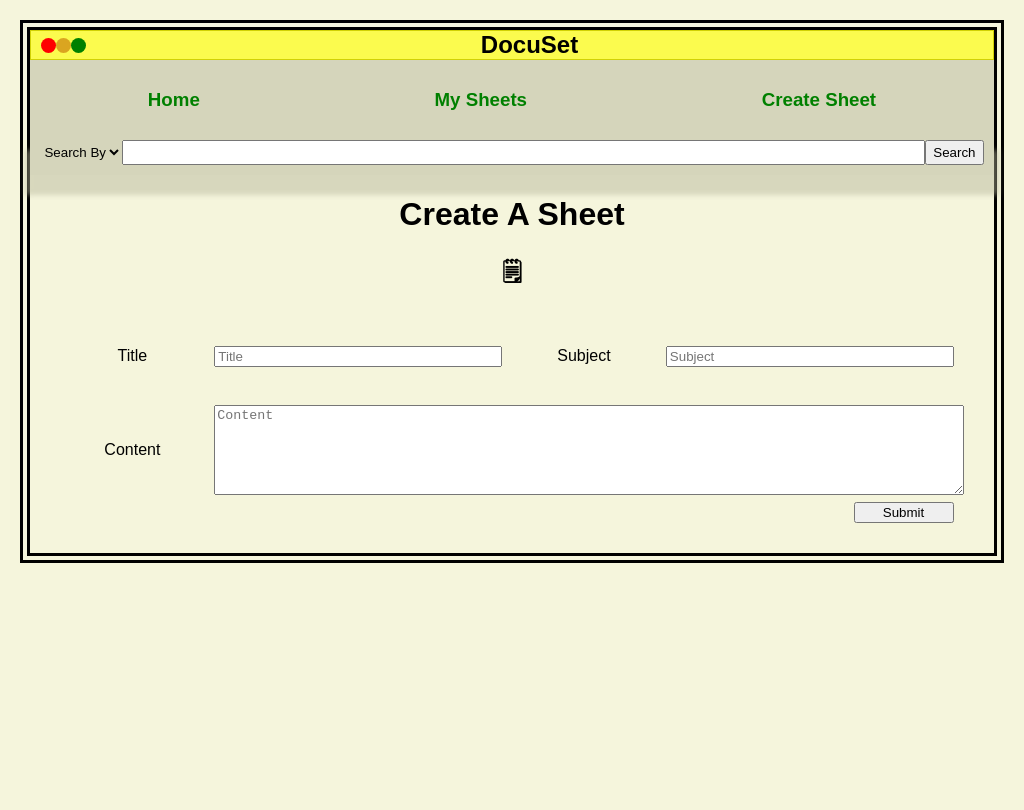
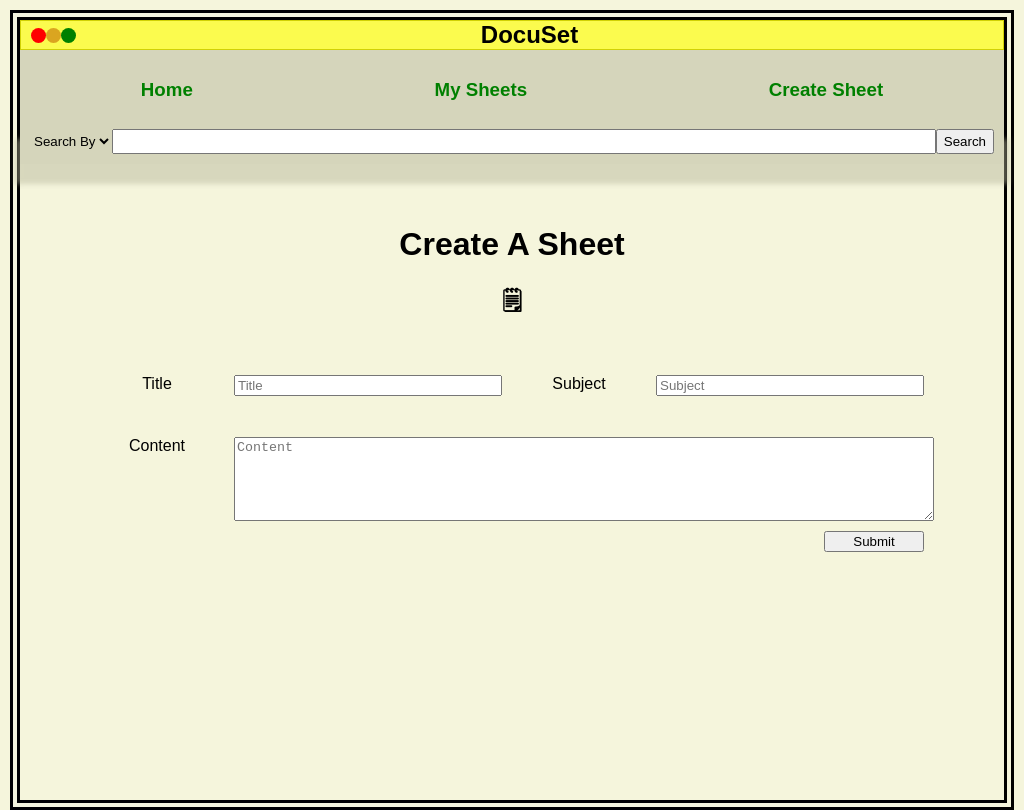
Before and after one commit to mariesaoconnell/docusetFrontEnd, a React (Create React App) app: page /create in a window 1024 px wide. Built offline with nearby package versions, Linux system fonts and the light colour scheme.

Commit message:
Add more styling as a team via liveshare

```diff
--- a/src/App.css
+++ b/src/App.css
@@ -1,17 +1,28 @@
+@media (max-width: 600px) {
+	/* mobile */
+
+* {
+  box-sizing: border-box;
+}
+
+html{
+  height: 100vh;
+  width: 100vw;
+}
 
 .App {
-
   text-align: center;
 }
 body {
   background-color: beige;
   border: double black 10px;
-  margin: 2%;
-  min-height: 500px;
+  margin: 0 auto;
+  height: 100vh;
 }
 a {
   color: green;
   text-decoration: none;
+  grid-column: 2;
 }
 a:hover{
   text-shadow: 0 0 2px rgb(53, 170, 40);
@@ -19,15 +30,17 @@ a:hover{
 .navDiv {
   color: green;
   font-family: fantasy;
-  display: inline-flex;
+  display: grid;
+  grid-template-columns: 1fr 1fr 1fr;
+  grid-template-rows: 1fr 1fr 1fr;
+}
 
-}
 .navDiv>a{
   margin: 10px auto;
 }
 .homeImage img {
-  width: 25%;
-  height: 25%;
+  width: 25vw;
+  height: 25vh;
 }
 .header {
   font-family: fantasy;
@@ -88,12 +101,12 @@ a:hover{
 .searchResults {
   border: 10px double black;
 }
-.form {
+/* .form {
   display: flex;
   align-items: center;
   justify-content: center;
   flex-direction: column;
-}
+} */
 .App-logo {
   height: 40vmin;
   pointer-events: none;
@@ -136,7 +149,11 @@ a:hover{
   }
 }
 
+.sheetCreated {
+  font-family: fantasy;
+}
 
+@media (min-width: 500px) {
   .mySheetsDisplay {
       display: grid;
       grid-gap: 10px;
@@ -148,23 +165,18 @@ a:hover{
       font-family: fantasy;
     }
 
-.sheetCreated {
+  /* .form{
     font-family: fantasy;
-}
-
-
-.form{
-  font-family: fantasy;
-  width: 100%;
+    max-width: 100%;
+    max-height: 100vh;
     box-sizing: border-box;
     padding: 30px;
     display: grid;
     grid-template-columns: .5fr 1fr .5fr 1fr;
     grid-template-rows: 1fr 1fr 4fr 1fr;
     grid-gap: 10px;
-}
-
-.form-title{
+  } */
+  /* .form-title{
     grid-row: 1;
     grid-column: 2;
   }
@@ -195,7 +207,288 @@ a:hover{
     grid-column: 4;
     width: 100px;
     margin-left: auto;
+  } */
+
 }
+
+
+.navDiv{
+  background-color: rgba(180, 180, 153, 0.486);
+  width: 100%;
+  box-sizing: border-box;
+  margin-top: 0%;
+  padding-top: 0%;
+}
+
+#search-form{
+  background-color: rgba(180, 180, 153, 0.486);
+  box-shadow: 0 15px 5px 5px rgba(180, 180, 153, 0.458);
+  padding: 0 10px 10px 10px;
+  margin: 0 auto;
+  display: inline-flex;
+  width: 100%;
+  box-sizing: border-box;
+}
+
+select{
+  background: none;
+  border: none;
+  height: 25px;
+}
+select:hover{
+  background-color: rgba(180, 180, 153, 0.511);
+}
+#search-form>input{
+  width: 100%;
+  box-sizing: border-box;
+}
+ p{
+  padding: 0 15px;
+ }
+
+ .home{
+  max-width: 1000px;
+  display: gridl;
+  margin: 0 auto;
+  height: 100vh;
+  grid-template-columns: .75fr 1fr;
+  grid-template-rows: .25fr 1fr 1fr;
+ }
+
+ .home-header{
+  padding: 20px;
+  grid-column: 1 / span 2;
+  grid-row: 1;
+ }
+
+
+ .homeImage {
+  grid-column: 1;
+  grid-row: 2;
+}
+.homeImage>img{
+  height: 100vh;
+  width: 50vw;
+}
+
+.home-text{
+  grid-column: 2;
+  grid-row: 2 /span 3;
+  margin: auto;
+}
+}
+
+@media (min-width: 600px) and (max-width: 1024px) {
+	/* ipad */
+
+  * {
+    box-sizing: border-box;
+  }
+
+  html{
+    height: 100vh;
+    width: 100vw;
+  }
+
+  .App {
+    text-align: center;
+  }
+  body {
+    background-color: beige;
+    border: double black 10px;
+    margin: 0 auto;
+    height: 100vh;
+  }
+
+a {
+  color: green;
+  text-decoration: none;
+}
+a:hover{
+  text-shadow: 0 0 2px rgb(53, 170, 40);
+}
+.navDiv {
+  color: green;
+  font-family: fantasy;
+  display: inline-flex;
+
+}
+.navDiv>a{
+  margin: 10px auto;
+}
+.homeImage img {
+  width: 25vw;
+  height: 25vh;
+}
+.header {
+  font-family: fantasy;
+  margin: auto;
+  height: 30px;
+  width: 100%;
+  box-sizing: border-box;
+  background-color: rgba(255, 255, 0, 0.643);
+  border: 1px solid rgb(209, 209, 5);
+  display: inline-flex;
+  padding-left: 10px;
+  overflow: hidden;
+}
+.header>h1{
+  margin: auto;
+  text-align: right;
+  padding-right: 20px;
+}
+.header>div{
+  margin-top: auto;
+  margin-bottom: auto;
+}
+#red-circle{
+  height: 15px;
+  width: 15px;
+  background-color: red;
+  border-radius: 50%;
+}
+
+#yellow-circle{
+  height: 15px;
+  width: 15px;
+  background-color: goldenrod;
+  border-radius: 50%;
+}
+#green-circle{
+  height: 15px;
+  width: 15px;
+  background-color: green;
+  border-radius: 50%;
+}
+
+.home {
+  height: 100%;
+}
+.mySheetsTitle {
+  font-family: fantasy;
+  color: black;
+}
+.editPostTitle {
+  font-family: fantasy;
+}
+/* .editPost {
+  font-family: fantasy;
+  display: flex;
+  justify-content: center;
+} */
+.searchResults {
+  border: 10px double black;
+}
+/* .form {
+  display: flex;
+  align-items: center;
+  justify-content: center;
+  flex-direction: column;
+} */
+.App-logo {
+  height: 40vmin;
+  pointer-events: none;
+}
+
+@media (prefers-reduced-motion: no-preference) {
+  .App-logo {
+    animation: App-logo-spin infinite 20s linear;
+  }
+}
+
+.App-header {
+  background-color: #282c34;
+  min-height: 100vh;
+  display: flex;
+  flex-direction: column;
+  align-items: center;
+  justify-content: center;
+  font-size: calc(10px + 2vmin);
+  color: white;
+  border: double black;
+}
+
+.App-link {
+  color: beige;
+}
+
+.contentBox {
+  border: 10px solid black;
+  margin: 20px;
+  padding: 30px;
+}
+
+@keyframes App-logo-spin {
+  from {
+    transform: rotate(0deg);
+  }
+  to {
+    transform: rotate(360deg);
+  }
+}
+
+.sheetCreated {
+  font-family: fantasy;
+}
+
+@media (min-width: 500px) {
+  .mySheetsDisplay {
+      display: grid;
+      grid-gap: 10px;
+      padding: 10px;
+      grid-template-columns: 1fr 1fr 1fr;
+      border: #282c34 double;
+      background-color: beige;
+      color: white;
+      font-family: fantasy;
+    }
+
+  /* .form{
+    font-family: fantasy;
+    max-width: 100%;
+    max-height: 100vh;
+    box-sizing: border-box;
+    padding: 30px;
+    display: grid;
+    grid-template-columns: .5fr 1fr .5fr 1fr;
+    grid-template-rows: 1fr 1fr 4fr 1fr;
+    grid-gap: 10px;
+  } */
+  /* .form-title{
+    grid-row: 1;
+    grid-column: 2;
+  }
+  .title-label{
+    grid-row: 1;
+    grid-column: 1;
+  }
+  .form-subject{
+    grid-row: 1;
+    grid-column: 4;
+  }
+  .subject-label{
+    grid-row: 1;
+    grid-column: 3;
+  }
+  .content-label{
+    grid-row: 3;
+  }
+  .form-body{
+    grid-row: 3;
+    grid-column: 2/ span 4;
+    height: 100%;
+    word-wrap: break-word;
+  }
+
+  .form>button{
+    grid-row: 4;
+    grid-column: 4;
+    width: 100px;
+    margin-left: auto;
+  } */
+
+}
+
 
 .navDiv{
   background-color: rgba(180, 180, 153, 0.486);
@@ -260,3 +553,263 @@ select:hover{
   grid-row: 2 /span 3;
   margin: auto;
 }
+}
+
+/* ~~~~~~~~~~~~~~~~~~~~~~~~~~~~~~~~~~~~~~~~~~~~~~~~~~~~~~~~~~~~~~~~~~~~~~ */
+
+@media (min-width: 1024px) {
+	/* desktop */
+
+  * {
+    box-sizing: border-box;
+  }
+
+  body {
+    background-color: beige;
+    border: double black 10px;
+    height: 100vh;
+    margin: 10px;
+    text-align: center;
+  }
+
+  /* |=== NAV ===| */
+
+  .navDiv {
+    background-color: rgba(180, 180, 153, 0.486);
+    width: 100%;
+    box-sizing: border-box;
+    margin-top: 0%;
+    padding-top: 0%;
+    font-family: fantasy;
+    display: inline-flex;
+  }
+
+  .navDiv>a{
+    margin: 10px auto;
+    color: green;
+    text-decoration: none;
+  }
+
+  a:hover{
+    text-shadow: 0 0 2px rgb(53, 170, 40);
+  }
+  /* |=== HOME ===|  */
+
+  .home {
+    max-width: 1000px;
+    display: grid;
+    margin: 0 auto;
+    grid-template-columns: .75fr 1fr;
+    grid-template-rows: .25fr 1fr 1fr;
+  }
+
+  .home-header {
+    padding: 20px;
+    grid-column: 1 / span 2;
+    grid-row: 1;
+  }
+
+  .homeImage {
+    grid-column: 1;
+    grid-row: 2/ span 3;
+  }
+
+  .homeImage>img {
+    height: 100%;
+    width: 50%;
+  }
+
+  .home-text {
+    grid-column: 2;
+    grid-row: 2 /span 3;
+    margin: auto;
+  }
+
+  .homeImage>img {
+    width: 100px;
+    height: 100px;
+  }
+
+  /* NAV COMPONENTS > HEADER */
+  .header {
+    font-family: fantasy;
+    margin: auto;
+    height: 30px;
+    width: 100%;
+    box-sizing: border-box;
+    background-color: rgba(255, 255, 0, 0.643);
+    border: 1px solid rgb(209, 209, 5);
+    display: inline-flex;
+    padding-left: 10px;
+    overflow: hidden;
+  }
+  .header>h1{
+    margin: auto;
+    text-align: right;
+    padding-right: 20px;
+  }
+  .header>div{
+    margin-top: auto;
+    margin-bottom: auto;
+  }
+  #red-circle{
+    height: 15px;
+    width: 15px;
+    background-color: red;
+    border-radius: 50%;
+  }
+  #yellow-circle{
+    height: 15px;
+    width: 15px;
+    background-color: goldenrod;
+    border-radius: 50%;
+  }
+  #green-circle{
+    height: 15px;
+    width: 15px;
+    background-color: green;
+    border-radius: 50%;
+  }
+
+  /* |=== MY SHEETS ===| */
+
+  #mysheet-container, #create-form-container-div, .sheetCreated, #edit-post-container, #delete-post-container{
+    padding: 20px;
+    margin: 20px;
+  }
+
+  .mySheetsTitle {
+    font-family: fantasy;
+    color: black;
+  }
+
+  .mySheetsDisplay {
+    display: grid;
+    grid-gap: 10px;
+    padding: 10px;
+    grid-template-columns: 1fr 1fr 1fr;
+    border: #282c34 double;
+    height: 100%;
+    background-color: beige;
+    color: white;
+    font-family: fantasy;
+    box-shadow: inset 0px 0px 10px 2px rgba(106, 106, 97, 0.511);
+  }
+
+  #parent-sheet-display{
+    border: none;
+    box-shadow: none;
+  }
+  /* |=== EDIT POST ===| */
+  .editPostTitle {
+    font-family: fantasy;
+    padding: 20px;
+  }
+
+  /* SHEET CREATED DIV IN CONTENT.JS */
+  .sheetCreated {
+    font-family: fantasy;
+  }
+
+  /* |=== SEARCH FORM ===| */
+
+  #search-form{
+    background-color: rgba(180, 180, 153, 0.486);
+    box-shadow: 0 15px 5px 5px rgba(180, 180, 153, 0.458);
+    padding: 0 10px 10px 10px;
+    margin: 0 auto;
+    display: inline-flex;
+    width: 100%;
+    box-sizing: border-box;
+  }
+
+  #search-result-main-div{
+    font-family: fantasy;
+    padding: 20px;
+  }
+
+  #search-form>input{
+    width: 100%;
+    box-sizing: border-box;
+  }
+
+  select{
+    background: none;
+    border: none;
+    height: 25px;
+  }
+
+  select:hover{
+    background-color: rgba(180, 180, 153, 0.511);
+  }
+
+  /* |=== SEARCH RESULT ===| */
+
+  #result-card-container{
+    display: inline-flex;
+    width: 300px;
+    height: 200px;
+    justify-content:center;
+    vertical-align: middle;
+    border: double black;
+    margin: 10px;
+    font-family: Arial, Helvetica, sans-serif;
+    box-shadow: inset 0px 0px 10px 2px rgba(106, 106, 97, 0.511);
+  }
+
+  .emphasize{
+    font-size: 30px;
+    padding: 10px;
+  }
+
+  #result-card-container>a{
+    padding: 0 15px;
+    margin: auto;
+    text-decoration: none;
+   }
+
+   /* |=== FORM ===| */
+
+    .form{
+    font-family: fantasy;
+    max-width: 100%;
+    max-height: 100vh;
+    box-sizing: border-box;
+    padding: 30px;
+    display: grid;
+    grid-template-columns: .5fr 1fr .5fr 1fr;
+    grid-template-rows: 1fr 1fr 4fr 1fr;
+    grid-gap: 10px;
+  }
+   .form-title{
+    grid-row: 1;
+    grid-column: 2;
+  }
+  .title-label{
+    grid-row: 1;
+    grid-column: 1;
+  }
+  .form-subject{
+    grid-row: 1;
+    grid-column: 4;
+  }
+  .subject-label{
+    grid-row: 1;
+    grid-column: 3;
+  }
+  .content-label{
+    grid-row: 3;
+  }
+  .form-body{
+    grid-row: 3;
+    grid-column: 2/ span 4;
+    height: 100%;
+    word-wrap: break-word;
+  }
+  .form>button{
+    grid-row: 4;
+    grid-column: 4;
+    width: 100px;
+    margin-left: auto;
+  }
+}
--- a/src/components/crud components/Content.js
+++ b/src/components/crud components/Content.js
@@ -33,7 +33,7 @@ function Content({ setCurrentEditPost, setDeletePost }) {
 
 	return (
 		<div className='sheetCreated'>
-			<h1>📚</h1>
+			<h1>📚 Sheet Created 📚</h1>
 			<h2>{post.title}</h2>
 			<h3>{post.subject}</h3>
 			<p>{post.body}</p>
--- a/src/components/crud components/Delete.js
+++ b/src/components/crud components/Delete.js
@@ -15,11 +15,11 @@ function Delete({ deletePost }) {
 	}
 
 	return (
-		<>
+		<div id='delete-post-container'>
 			<div onLoad={deleteContent()}>
 				<h1>Your Post was Successfully Deleted!</h1>
 			</div>
-		</>
+		</div>
 	);
 }
 
--- a/src/components/crud components/EditPost.js
+++ b/src/components/crud components/EditPost.js
@@ -40,7 +40,7 @@ function EditPost({ currentEditPost }) {
 	}
 
 	return (
-		<>
+		<div id="edit-post-container">
 			<h1 className='editPostTitle'>Edit Post</h1>
 			<div className='editPost'>
 				<form className="form" onSubmit={handleSubmit}>
@@ -74,7 +74,7 @@ function EditPost({ currentEditPost }) {
 					<button>Submit</button>
 				</form>
 			</div>
-		</>
+		</div>
 	);
 }
 
--- a/src/components/mySheets components/MySheets.js
+++ b/src/components/mySheets components/MySheets.js
@@ -8,15 +8,15 @@ function MySheets({ sheets, getActivity }) {
 	});
 
 	return (
-		<>
+		<div id='mysheet-container'>
 			<h1 className='mySheetsTitle'>My Sheets</h1>
 			<h2 className='mySheetsTitle'>Title/Subject</h2>
-			<div className='mySheetsDisplay'>
+			<div id="parent-sheet-display" className='mySheetsDisplay'>
 				{sheets.map((sheet) => {
 					return <MySheet sheet={sheet} key={sheet._id} />;
 				})}
 			</div>
-		</>
+		</div>
 	);
 }
 
--- a/src/components/nav components/subsearch component/SubjectSearchResults.js
+++ b/src/components/nav components/subsearch component/SubjectSearchResults.js
@@ -29,7 +29,7 @@ function SubjectSearchResults({sheets}) {
   }
 
   return (
-		<div>
+		<div id='search-result-main-div'>
 			<h1>Search Results</h1>
 
 			{filtered.map((sheet) => {
```
Also changed, not shown: src/components/nav components/subsearch component/ResultCard.js (+8 -2 lines). Lines whose indentation alone changed are shown as unchanged.
